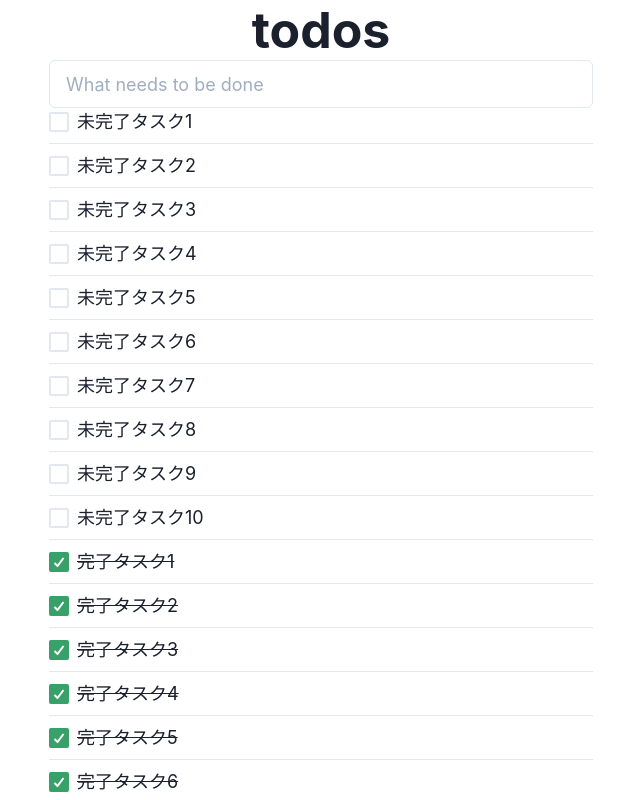
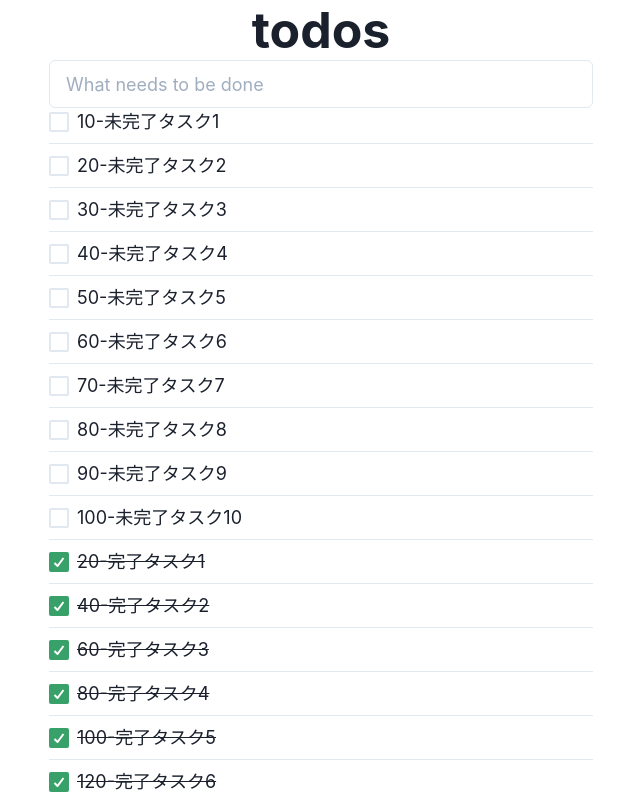
Before and after one commit to MikiWaraMiki/react-study, a React (Create React App) app in the folder todomvc/frontend/: page / in a window 1280 px wide. Shown: the top 800 px of the page, without its empty margins (319-959 px from the left). Built offline with nearby package versions, Linux system fonts and the light colour scheme.

Commit message:
fix add id

```diff
--- a/todomvc/frontend/src/components/molecules/TodoRow.tsx
+++ b/todomvc/frontend/src/components/molecules/TodoRow.tsx
@@ -6,10 +6,14 @@ export type TodoRowProps = {
   title: string;
   isComplete: boolean;
 };
-const TodoRow: VFC<TodoRowProps> = ({ title = '', isComplete = false }) => (
+const TodoRow: VFC<TodoRowProps> = ({
+  id = 0,
+  title = '',
+  isComplete = false,
+}) => (
   <Checkbox isChecked={isComplete} colorScheme="green" size="lg">
     <Text as={isComplete ? 'del' : undefined} fontSize="lg">
-      {title}
+      {`${id}-${title}`}
     </Text>
   </Checkbox>
 );
--- a/todomvc/frontend/src/containers/oragnisms/TodoList.tsx
+++ b/todomvc/frontend/src/containers/oragnisms/TodoList.tsx
@@ -1,12 +1,11 @@
 import { VFC } from 'react';
-import { genTodoList } from '../../data/todo';
+import { genTodoList, TodoResponse } from '../../data/todo';
 import TodoList from '../../components/organisms/TodoList';
-import { TodoRowProps } from '../../components/molecules/TodoRow';
 
 const EnhancedTodoList: VFC = () => {
-  const todoList = genTodoList(10, 10);
+  const todoList: TodoResponse[] = genTodoList(10, 10);
 
-  const todoListRowProps: TodoRowProps[] = todoList.map((todo) => ({
+  const todoListRowProps = todoList.map((todo) => ({
     id: todo.id,
     title: todo.title,
     isComplete: !!todo.completedAt,
```
Also changed, not shown: 2 other files (tests, documents, lock files or other folders).
